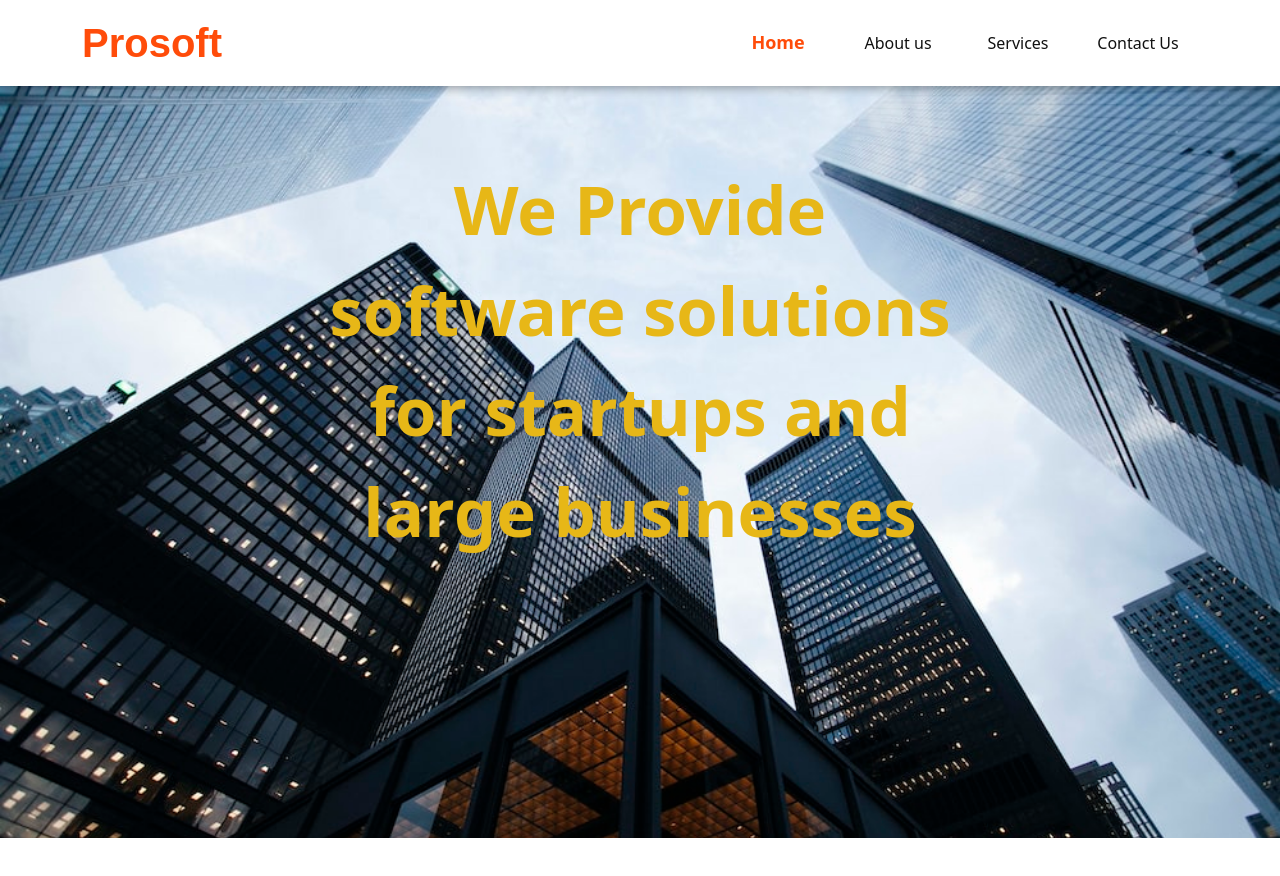
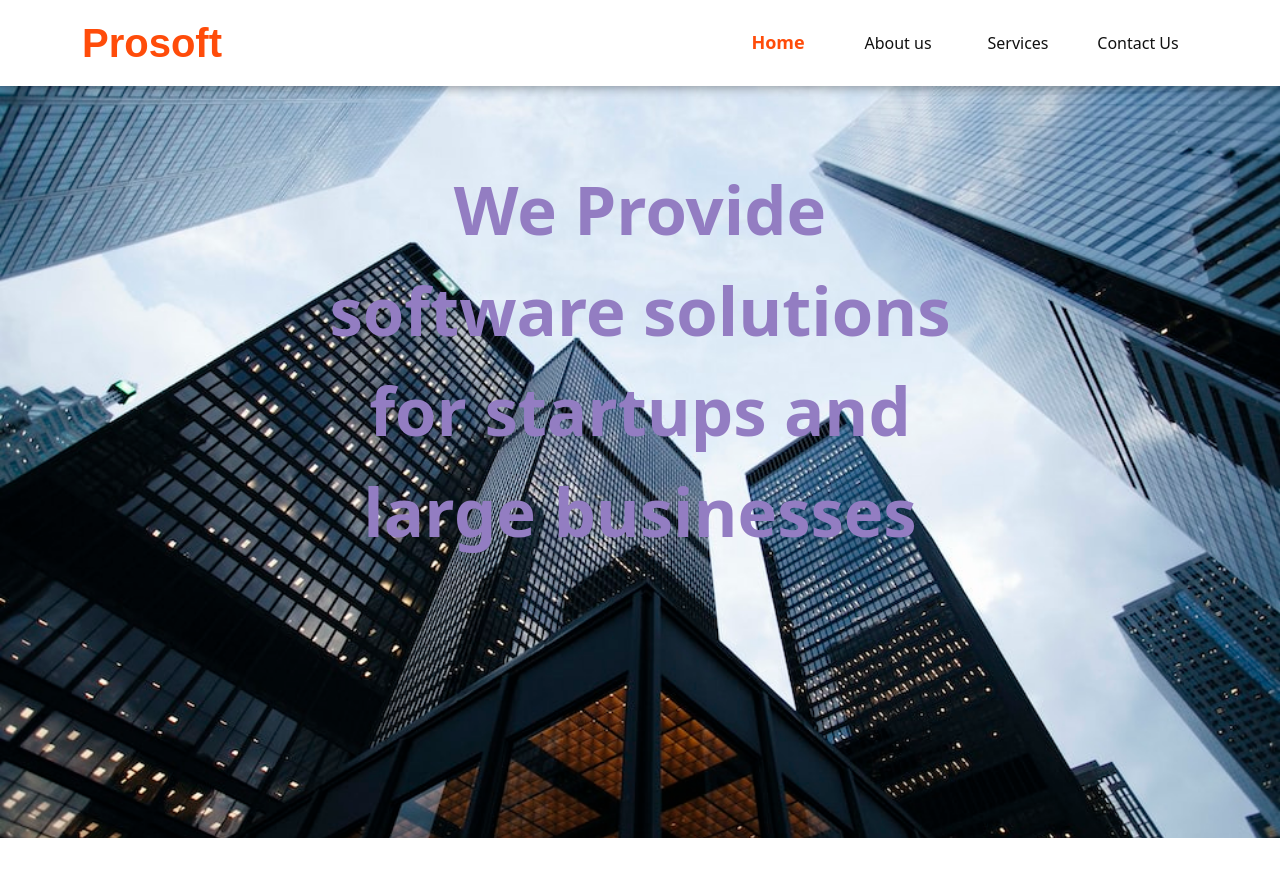
Before and after one commit to Anny85-code/prosoft, a React (Create React App) app: page / in a window 1280 px wide. Shown: the top 876 px of the page. Built offline with nearby package versions, Linux system fonts and the light colour scheme.

Commit message:
:zap: Banner
Update Main text

```diff
--- a/src/components/Banner/Banner.module.css
+++ b/src/components/Banner/Banner.module.css
@@ -14,7 +14,8 @@
 .text{
     font-size: 67px;
     /* width: 335px; */
-    color: rgb(231, 183, 23);
+    /* color: rgb(231, 183, 23); */
+    color: #937DC2;
     font-weight: 700;
 }
 .btn{
```
